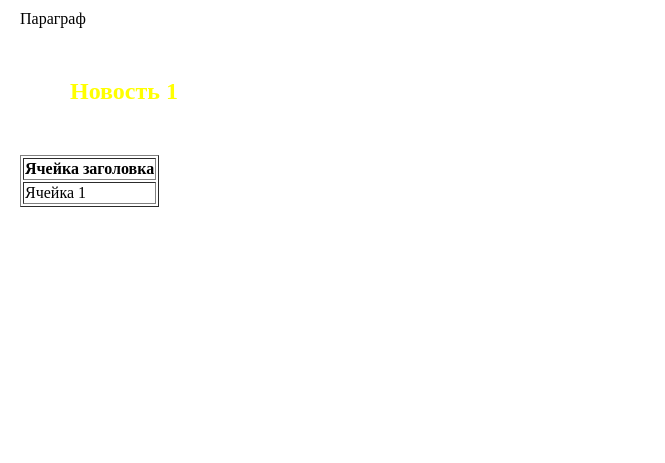
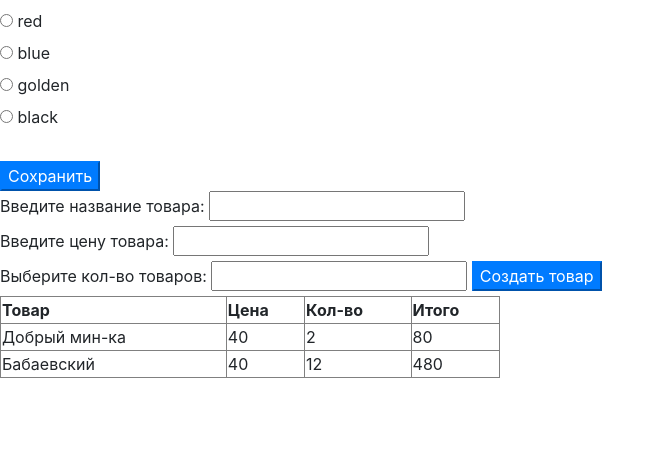
Before and after one commit to user487652/pyll, a Django app: page / in a window 1280 px wide. Shown: the part 337-800 px from the top of the page, without its empty margins (0-665 px from the left). Run offline with Django 4.2, Linux system fonts and the light colour scheme; some libraries are stand-ins or nearby versions.

Commit message:
Change 14112023

```diff
--- a/NewStudyRostelecom/NewStudyRostelecom/urls.py
+++ b/NewStudyRostelecom/NewStudyRostelecom/urls.py
@@ -19,8 +19,12 @@ from django.conf import settings
 from django.contrib import admin
 from django.urls import path, include
 from django.conf.urls.static import static
+import main.views
+
+handler404=main.views.custom_404
 
 urlpatterns = [
                   path('admin/', admin.site.urls),
                   path('', include('main.urls')),
+                  path('', include('main.urls')),
                   path('home/', include('home.urls'))] + static(settings.STATIC_URL, document_root=settings.STATIC_ROOT)
--- a/NewStudyRostelecom/home/views.py
+++ b/NewStudyRostelecom/home/views.py
@@ -3,5 +3,5 @@ from django.shortcuts import render
 from django.http import HttpResponse
 
 def index(request):
-    return render(request, 'home/index.html')
+    return render(request, 'general.html')
 #
--- a/NewStudyRostelecom/main/models.py
+++ b/NewStudyRostelecom/main/models.py
@@ -10,3 +10,15 @@ class News:
 
     def __str__(self):
         return f'{self.title}: {self.text}, {self.date}'
+
+
+class Product:
+    counter=0
+    def __init__(self,title,price,quantity):
+        self.title=title
+        self.price=price
+        self.quantity=quantity
+        Product.counter+=1
+
+    def amount(self):
+        return self.quantity*self.price
--- a/NewStudyRostelecom/main/static/main/css/style.css
+++ b/NewStudyRostelecom/main/static/main/css/style.css
@@ -1,3 +1,5 @@
+/*
+
 body {
   margin: 20px;
   background-color: #FFFFFF;
@@ -22,4 +24,4 @@ h2{
 
 div {
  margin: 50px;
-}
+}*//*
--- a/NewStudyRostelecom/main/templates/main/index.html
+++ b/NewStudyRostelecom/main/templates/main/index.html
@@ -3,37 +3,55 @@
 <html lang="ru">
 <head>
     <meta charset="UTF-8">
-    <title>{{ title }}</title>
     <link rel="stylesheet" href="{% static 'main/css/style.css' %}">
     <script src="https://kit.fontawesome.com/80a43b10b5.js" crossorigin="anonymous"></script>
 </head>
 <body>
-{% if value > 0 %}
-<h3> Переменная больше нуля</h3>
-{% else %}
-<h3> Переменная не больше нуля</h3>
-{% endif %}
-<li>
-    {% for n in numbers %}
-    <ul>{{ n|lower }}</ul>
+{% include 'main/sidebar.html' %}
+<form method="post">
+    {% csrf_token %}
+    <h3>Выберите цвет:</h3>
+    {% for color in colors %}
+    <input type="radio" id="{{ color }}" name="colors" value="{{ forloop.counter }}">
+    <label for="{{ color }}">{{ color }}</label><br>
     {% endfor %}
-</li>
-<h1>{{Header1}}</h1>
-<p>
-    value={{ value|add:"10" }}
-</p>
-<h3>Заголовок 3</h3>
-<h6>Заголовок 6</h6>
-<p>Параграф</p>
-<div>
-    <h2>Новость 1</h2>
-</div>
-<table border="1">
-    <th>Ячейка заголовка</th>
+    <br>
+    <input class="btn-primary" type="submit" value="Сохранить">
+</form>
+
+<form method="post">
+    {% csrf_token %}
+    <label> Введите название товара: </label>
+    <input type="text" name="title">
+    <br>
+    <label> Введите цену товара: </label>
+    <input type="text" name="price">
+    <br>
+    <label> Выберите кол-во товаров: </label>
+    <input type="number" name="qty">
+
+    <input class="btn-primary" type="submit" value="Создать товар">
+</form>
+
+<table width="500px;" border="1 px;">
     <tr>
-        <td>Ячейка 1</td>
+        <th>Товар</th>
+        <th>Цена</th>
+        <th>Кол-во</th>
+        <th>Итого</th>
+    </tr>
+    <tr>
+        <td>{{ water.title }}</td>
+        <td>{{ water.price }}</td>
+        <td>{{ water.quantity }}</td>
+        <td>{{ water.amount }}</td>
+    </tr>
+    <tr>
+        <td>{{ chocolate.title }}</td>
+        <td>{{ chocolate.price }}</td>
+        <td>{{ chocolate.quantity }}</td>
+        <td>{{ chocolate.amount }}</td>
     </tr>
 </table>
-
 </body>
 </html>
--- a/NewStudyRostelecom/main/templates/main/SideBar.html
+++ b/NewStudyRostelecom/main/templates/main/sidebar.html
@@ -1,13 +1,13 @@
 <link rel="stylesheet" href="https://cdn.jsdelivr.net/npm/bootstrap@4.4.1/dist/css/bootstrap.min.css"
       integrity="sha384-Vkoo8x4CGsO3+Hhxv8T/Q5PaXtkKtu6ug5TOeNV6gBiFeWPGFN9MuhOf23Q9Ifjh" crossorigin="anonymous">
-<script src="https://kit.fontawesome.com/80a43b10b5.js" crossorigin="anonymous"></script>
+
 <div class="container-fluid">
     <div class="row">
         <div class="col-3" style="background-color:#000000">
             <div class="row">
                 <div class="col-3">
                     <img src="https://www.pinkbus.ru/im/600x600/1868649/0/6808517/Kapibara_v_bandane.jpg" alt="Иконка"
-                         style="width:50px;height:auto">
+                         style="width:80px;height:auto">
                 </div>
                 <div class="col-9">
                     <h1 style="color:white">Учебный сайт</h1>
@@ -28,7 +28,7 @@
             </row>
         </div>
 
-        <div class="col-9">
+        <div class="col-6">
             <div class="container">
                 <h1>Основная часть</h1>
             </div>
--- a/NewStudyRostelecom/main/urls.py
+++ b/NewStudyRostelecom/main/urls.py
@@ -15,10 +15,10 @@ Including another URLconf
 """
 from django.contrib import admin
 from django.urls import path
-from . import views
+from main import views
 
 urlpatterns = [
     path('', views.index, name='home'),
-    path('SideBar', views.SideBar, name='SideBar'),
+    path('product/<int:a>/details/<int:b>', views.get_demo)
     # path('contacts', views.contact, name='contacts')
 ]
--- a/NewStudyRostelecom/main/views.py
+++ b/NewStudyRostelecom/main/views.py
@@ -1,20 +1,36 @@
 from django.shortcuts import render
 from django.http import HttpResponse
-from .models import News
-
+from .models import News, Product
 
 def index(request):
+    if  request.method == 'POST':
+        print('получили пост запрос')
+        print(request.POST)
+    else:
+        print('получили гет запрос')
     value = 10
     n1 = News('Новость1', 'Текст1', '07.11.2023')
     n2 = News('Новость2', 'Текст2', '22.11.2023')
     l = [n1,n2]
-    context = {'title': 'Страница главная', 'Header1': 'Заголовок1', 'value': value, 'numbers': l}
+    water = Product('Добрый мин-ка', 40, 2)
+    chocolate = Product('Бабаевский', 40, 12)
+    colors=['red','blue','golden','black']
+    context={'colors':colors,
+             'water':water,
+             'chocolate':chocolate}
+
+    # context = {'title': 'Страница главная', 'Header1': 'Заголовок1', 'value': value, 'numbers': l}
     return render(request, 'main/index.html', context=context)
 
+def get_demo(request, a, b):
+    return HttpResponse(f'Вы ввели: {a} и {b} \n Сумма:{a+b}')
+
+def custom_404(request, exception):
+    return HttpResponse(f'абырвалг:{exception}')
 
 #
-def SideBar(request):
-    return render(request, 'main/SideBar.html')
+# def SideBar(request):
+#     return render(request, 'main/sidebar.html')
 #
 # def contact(request):
 #     return render(request, 'main/contact.html')
```
Also changed, not shown: NewStudyRostelecom/NewStudyRostelecom/settings.py (+8 -3 lines), NewStudyRostelecom/all_apps/templates/general.html (added, +11 -0 lines).
